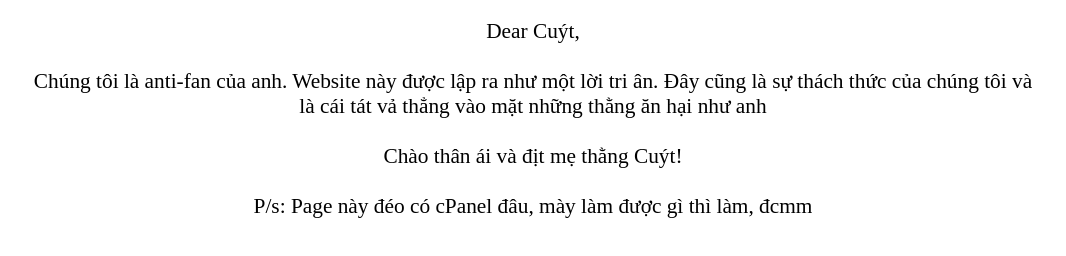
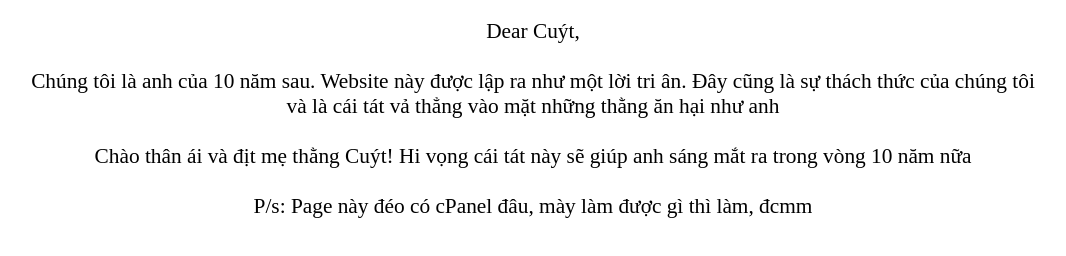
Before and after one commit to dphuc23/dmthangcuyt, a plain HTML site: page index.html in a window 1280 px wide. Shown: the part 390-646 px from the top of the page, without its empty margins (107-1173 px from the left). Drawn offline with Linux system fonts and the light colour scheme.

Commit message:
Update index.html

```diff
--- a/index.html
+++ b/index.html
@@ -13,9 +13,9 @@
         <p class="txt">
             Dear Cuýt,
             <br><br>
-            Chúng tôi là anti-fan của anh. Website này được lập ra như một lời tri ân. Đây cũng là sự thách thức của chúng tôi và là cái tát vả thẳng vào mặt những thằng ăn hại như anh
+            Chúng tôi là anh của 10 năm sau. Website này được lập ra như một lời tri ân. Đây cũng là sự thách thức của chúng tôi và là cái tát vả thẳng vào mặt những thằng ăn hại như anh
             <br><br>
-            Chào thân ái và địt mẹ thằng Cuýt!
+            Chào thân ái và địt mẹ thằng Cuýt! Hi vọng cái tát này sẽ giúp anh sáng mắt ra trong vòng 10 năm nữa
             <br><br>
             P/s: Page này đéo có cPanel đâu, mày làm được gì thì làm, đcmm
         </p>
```
